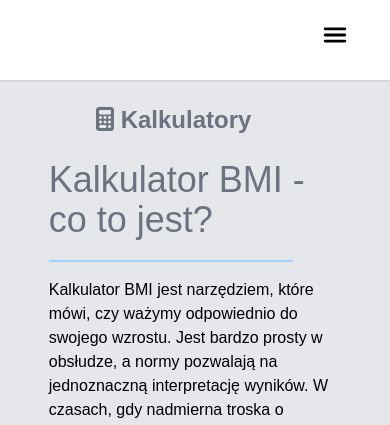
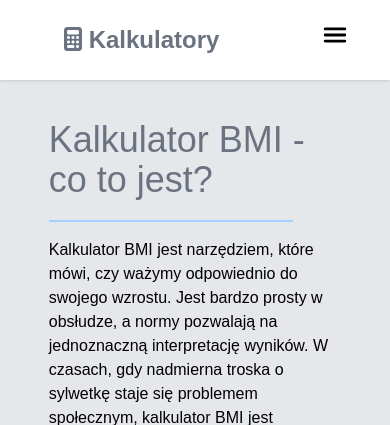
Before and after one commit to patrykbrzozowski/BMI-BMR-Calculators, a Django app: page / in a window 390 px wide. Shown: the top 425 px of the page. Run offline with Django 4.2, Linux system fonts and the light colour scheme; some libraries are stand-ins or nearby versions.

Commit message:
Fix problems with responsive Logo

```diff
--- a/static/css/style.css
+++ b/static/css/style.css
@@ -1111,6 +1111,11 @@ hr {
     background-color: rgb(255 255 255 / var(--tw-bg-opacity));
   }
 
+  .md\:px-16 {
+    padding-left: 4rem;
+    padding-right: 4rem;
+  }
+
   .md\:text-center {
     text-align: center;
   }
--- a/templates/index.html
+++ b/templates/index.html
@@ -36,7 +36,7 @@
         <ion-icon name="menu" onclick="Menu(this)"></ion-icon>
       </label>
       <label
-        class="md:float-left text-3xl text-gray-500 leading-20 py-0 px-24 font-bold lg:pl-12 md:leading-20 md:text-2xl xs:text-base xs:leading-20 xs:px-9"
+        class="md:float-left text-3xl text-gray-500 leading-20 py-0 px-24 md:px-16 font-bold lg:pl-12 md:leading-20 md:text-2xl xs:text-base xs:leading-20 xs:px-9"
         ><a href="{% url 'calculators:home' %}"
           ><i class="fa-solid fa-calculator"></i> Kalkulatory</a
         ></label
```
Also changed, not shown: static/css/style.min.css.
